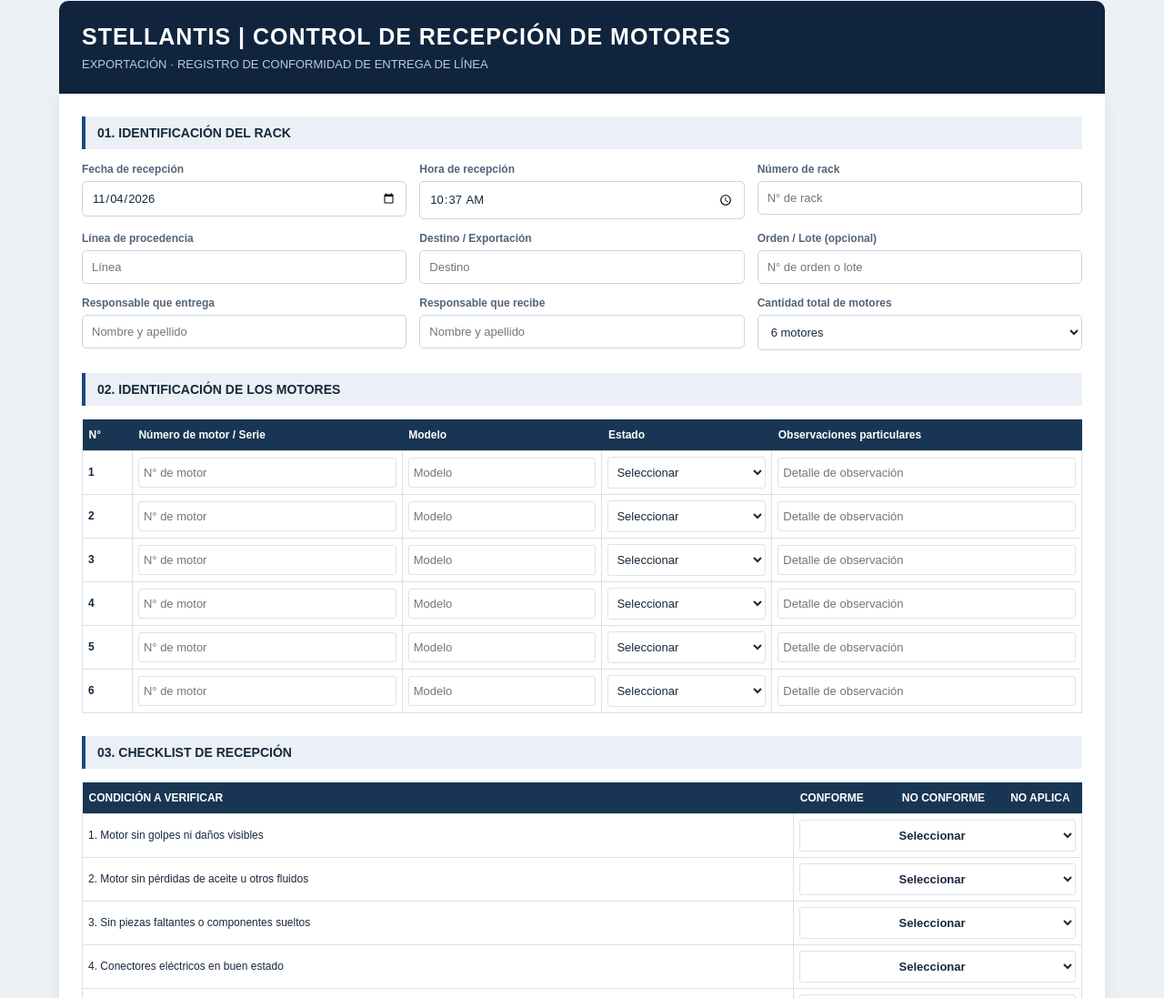
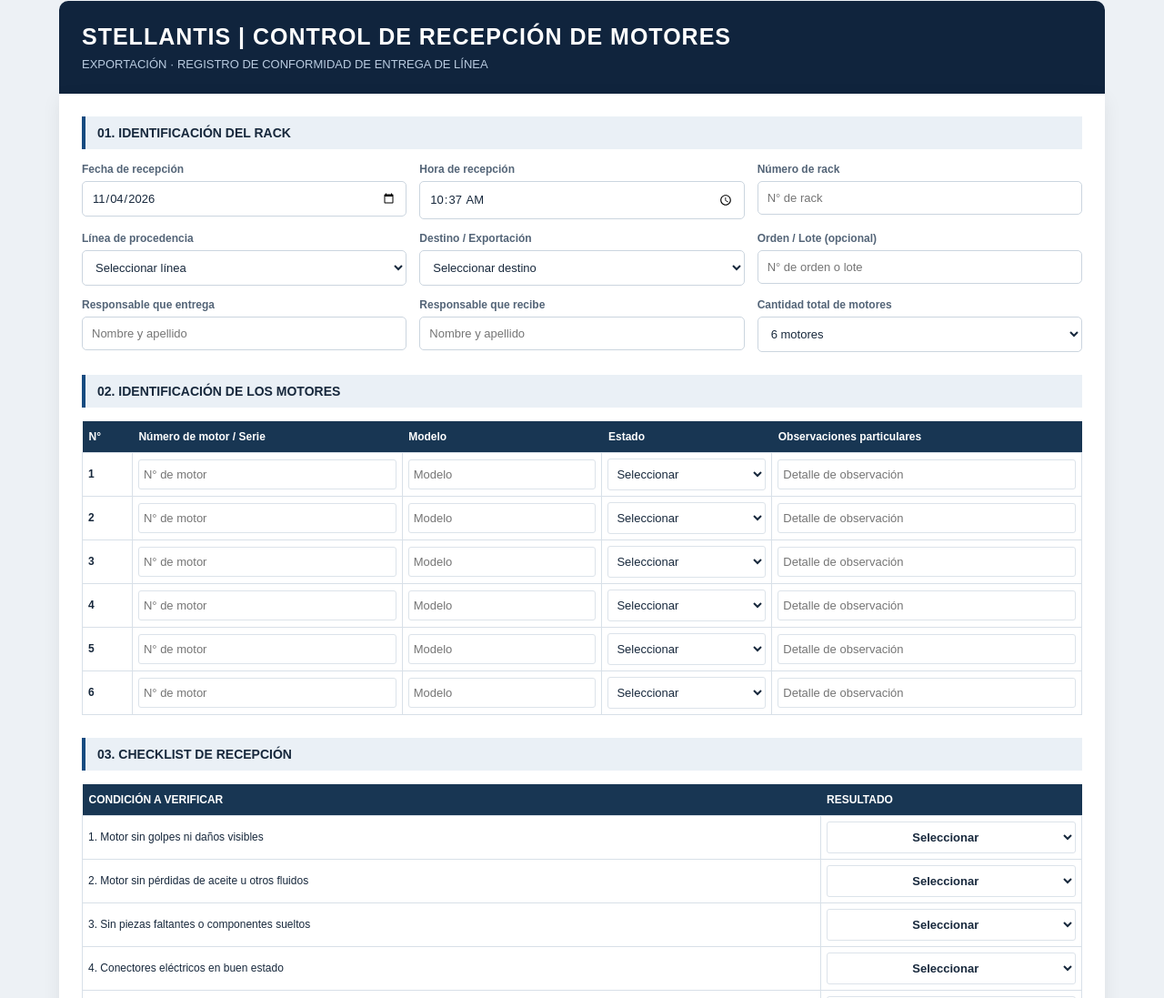
Before and after one commit to nahuel-ivan/Expedicion, a plain HTML site: page index.html in a window 1280 px wide. Shown: the part 24-1121 px from the top of the page at 91% size. Drawn offline with Linux system fonts and the light colour scheme.

Commit message:
Update index.html

```diff
--- a/index.html
+++ b/index.html
@@ -1,4 +1,3 @@
-
 <!DOCTYPE html>
 <html lang="es">
 <head>
@@ -247,7 +246,7 @@ button:hover {
     }
 }
 
-/* CONFIGURACIÓN DE IMPRESIÓN */
+/* IMPRESIÓN */
 
 @page {
     size: A4 landscape;
@@ -394,7 +393,6 @@ button:hover {
     .section, .signatures, .declaration {
         break-inside: avoid;
     }
-
 }
 </style>
 </head>
@@ -410,7 +408,7 @@ button:hover {
 
     <div class="content">
 
-        <!-- DATOS GENERALES -->
+        <!-- 01 IDENTIFICACIÓN -->
 
         <div class="section">
 
@@ -437,12 +435,21 @@ button:hover {
 
                 <div class="field">
                     <label>Línea de procedencia</label>
-                    <input type="text" placeholder="Línea">
+                    <select>
+                        <option value="">Seleccionar línea</option>
+                        <option>DRESS UP</option>
+                        <option>HOT TEST</option>
+                    </select>
                 </div>
 
                 <div class="field">
                     <label>Destino / Exportación</label>
-                    <input type="text" placeholder="Destino">
+                    <select>
+                        <option value="">Seleccionar destino</option>
+                        <option>URUGUAY</option>
+                        <option>BRASIL</option>
+                        <option>ARGENTINA</option>
+                    </select>
                 </div>
 
                 <div class="field">
@@ -475,7 +482,7 @@ button:hover {
             </div>
         </div>
 
-        <!-- MOTORES -->
+        <!-- 02 MOTORES -->
 
         <div class="section">
 
@@ -503,7 +510,7 @@ button:hover {
 
         </div>
 
-        <!-- CHECKLIST -->
+        <!-- 03 CHECKLIST -->
 
         <div class="section">
 
@@ -517,9 +524,7 @@ button:hover {
                     <thead>
                         <tr>
                             <th>CONDICIÓN A VERIFICAR</th>
-                            <th>CONFORME</th>
-                            <th>NO CONFORME</th>
-                            <th>NO APLICA</th>
+                            <th>RESULTADO</th>
                         </tr>
                     </thead>
 
@@ -530,7 +535,7 @@ button:hover {
 
         </div>
 
-        <!-- OBSERVACIONES -->
+        <!-- 04 OBSERVACIONES -->
 
         <div class="section">
 
@@ -546,7 +551,7 @@ button:hover {
 
         </div>
 
-        <!-- RESULTADO -->
+        <!-- 05 RESULTADO -->
 
         <div class="section">
 
@@ -580,7 +585,7 @@ button:hover {
 
         </div>
 
-        <!-- FIRMAS -->
+        <!-- 06 FIRMAS -->
 
         <div class="section">
 
@@ -640,11 +645,15 @@ button:hover {
 
 <script>
 
+// GENERAR FILAS DE MOTORES
+
 const motores = document.getElementById("tablaMotores");
 
 function actualizarMotores() {
 
-    const cantidad = Number(document.getElementById("cantidad").value);
+    const cantidad = Number(
+        document.getElementById("cantidad").value
+    );
 
     motores.innerHTML = "";
 
@@ -678,10 +687,10 @@ function actualizarMotores() {
         `;
 
         motores.appendChild(fila);
+    }
+}
 
-    }
-
-}
+// CHECKLIST DE RECEPCIÓN
 
 const verificaciones = [
     "Motor sin golpes ni daños visibles",
@@ -709,43 +718,19 @@ verificaciones.forEach((item, i) => {
 
         <td>
             <select>
-                <option value="">-</option>
-                <option>SI</option>
-                <option>NO</option>
-                <option>N/A</option>
+                <option value="">Seleccionar</option>
+                <option>CONFORME</option>
+                <option>NO CONFORME</option>
+                <option>NO APLICA</option>
             </select>
         </td>
-
-        <td>
-            <span></span>
-        </td>
-
-        <td>
-            <span></span>
-        </td>
-    `;
-
-    // Un único selector permite elegir un solo resultado
-    // y evita marcar dos estados diferentes.
-
-    fila.cells[1].colSpan = 3;
-    fila.deleteCell(3);
-    fila.deleteCell(2);
-
-    fila.cells[1].innerHTML = `
-        <select>
-            <option value="">Seleccionar</option>
-            <option>CONFORME</option>
-            <option>NO CONFORME</option>
-            <option>NO APLICA</option>
-        </select>
     `;
 
     checklist.appendChild(fila);
 
 });
 
-// Fecha y hora automáticas
+// FECHA Y HORA AUTOMÁTICAS
 
 function establecerFechaHora() {
 
@@ -761,6 +746,8 @@ function establecerFechaHora() {
     document.getElementById("hora").value = hora;
 
 }
+
+// LIMPIAR FORMULARIO
 
 function limpiarFormulario() {
 
@@ -783,6 +770,8 @@ function limpiarFormulario() {
 
 }
 
+// INICIALIZACIÓN
+
 actualizarMotores();
 establecerFechaHora();
 
```
